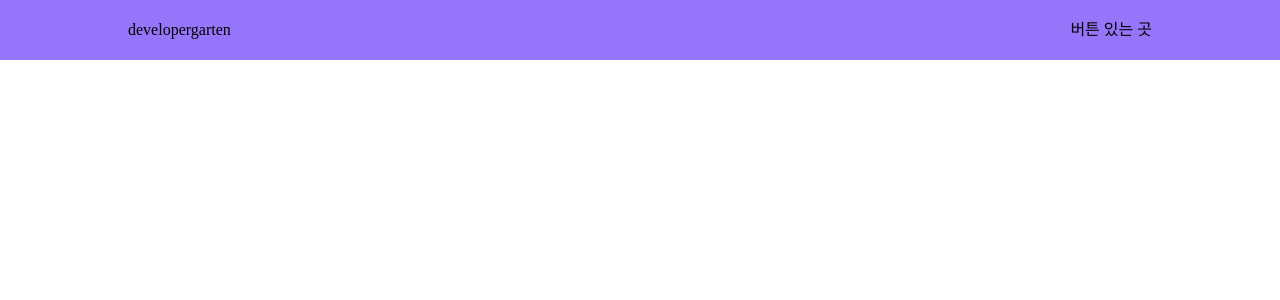
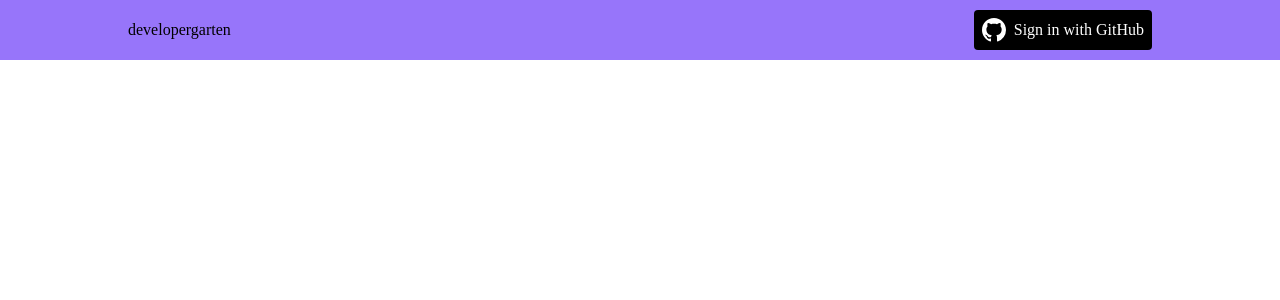
Before and after one commit to awer000/developergarten, a React (Create React App) app: page / in a window 1280 px wide. Shown: the top 300 px of the page. Built offline with nearby package versions, Linux system fonts and the light colour scheme.

Commit message:
깃헙 로그인 버튼 적용

```diff
--- a/src/components/PageHeader.scss
+++ b/src/components/PageHeader.scss
@@ -9,7 +9,7 @@
 
   padding: 0 16px 0 16px;
 
-  .PageHeader__content {
+  .content {
     width: 1024px;
     height: 60px;
 
--- a/src/components/PageHeader.tsx
+++ b/src/components/PageHeader.tsx
@@ -1,15 +1,27 @@
 import React from "react"
 import "./PageHeader.scss"
+import SocialLoginButton from "./SocialLoginButton"
 
 type PageHeaderProps = {
   logoName: string
 }
+
 function PageHeader({ logoName }: PageHeaderProps) {
+  const provider = "github"
+  const host =
+    process.env.NODE_ENV === "production"
+      ? process.env.REACT_APP_API_HOST
+      : "http://localhost:4000/"
+
+  const redirectTo = `${host}api/auth/social/redirect/${provider}?next=${"/"}`
+
   return (
     <header className='PageHeader'>
-      <div className='PageHeader__content'>
+      <div className='content'>
         <p>{logoName}</p>
-        <div>버튼 있는 곳</div>
+        <SocialLoginButton href={redirectTo} provider='github'>
+          Sign in with GitHub
+        </SocialLoginButton>
       </div>
     </header>
   )
--- /dev/null
+++ b/src/components/SocialLoginButton.tsx
@@ -0,0 +1,29 @@
+import React from "react"
+import "./PageHeader.scss"
+import { GoMarkGithub } from "react-icons/go"
+import styled from "styled-components"
+
+const LoginButton = styled.a`
+  display: flex;
+  align-items: center;
+  justify-content: center;
+  padding: 8px;
+  background-color: black;
+  color: white;
+  border-radius: 4px;
+  ${"svg"} {
+    margin-right: 8px;
+  }
+`
+interface ButtonProps extends Omit<React.HTMLProps<HTMLButtonElement>, 'href'> {
+  href: string;
+  provider: string;
+}
+
+function SocialLoginButton({ children, href, provider }: ButtonProps) {
+  return <LoginButton href={href}>
+<GoMarkGithub color='white' fontSize='24px' />      {children}
+    </LoginButton>
+}
+
+export default SocialLoginButton
--- a/src/index.scss
+++ b/src/index.scss
@@ -137,3 +137,19 @@ table {
   border-collapse: collapse;
   border-spacing: 0;
 }
+
+button {
+  outline: none;
+  border: none;
+}
+a {
+  color: #fff;
+  text-decoration: none;
+  outline: none;
+}
+
+a:hover,
+a:active {
+  text-decoration: none;
+  color: #fff;
+}
```
